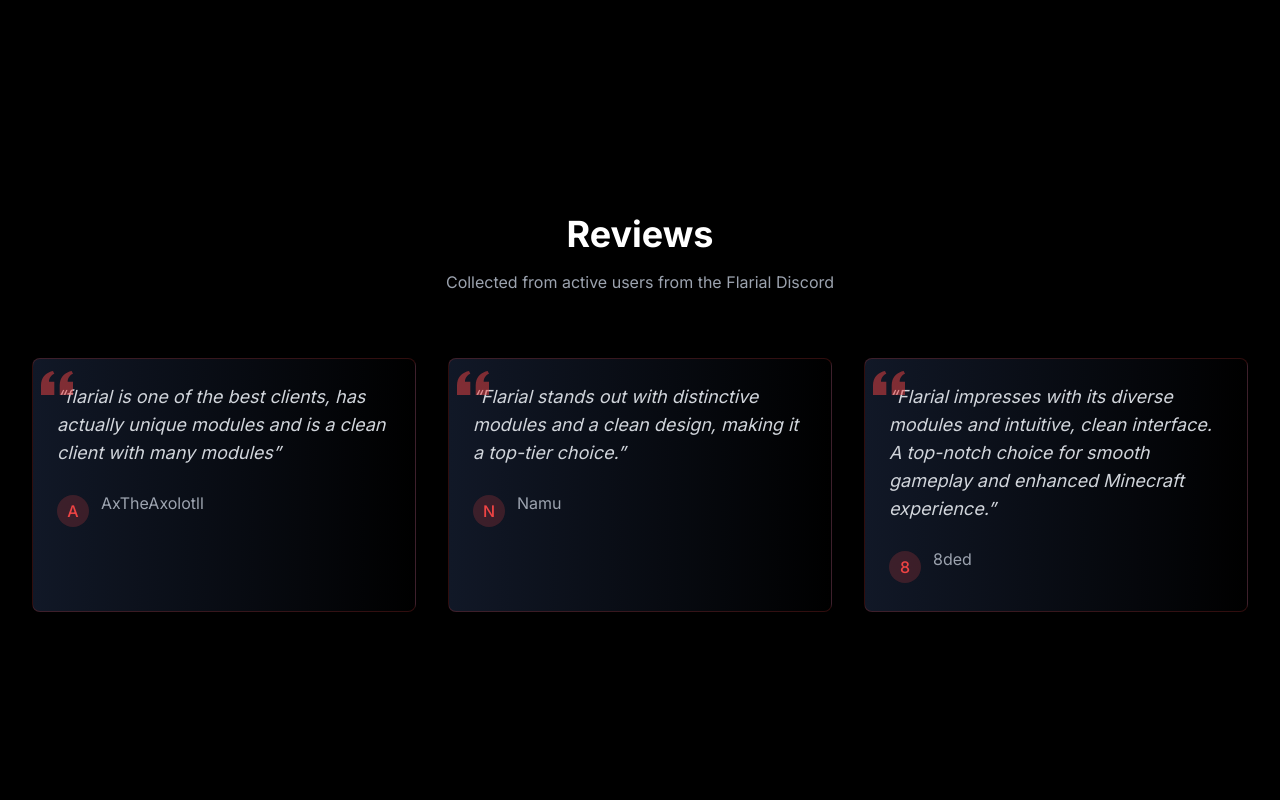
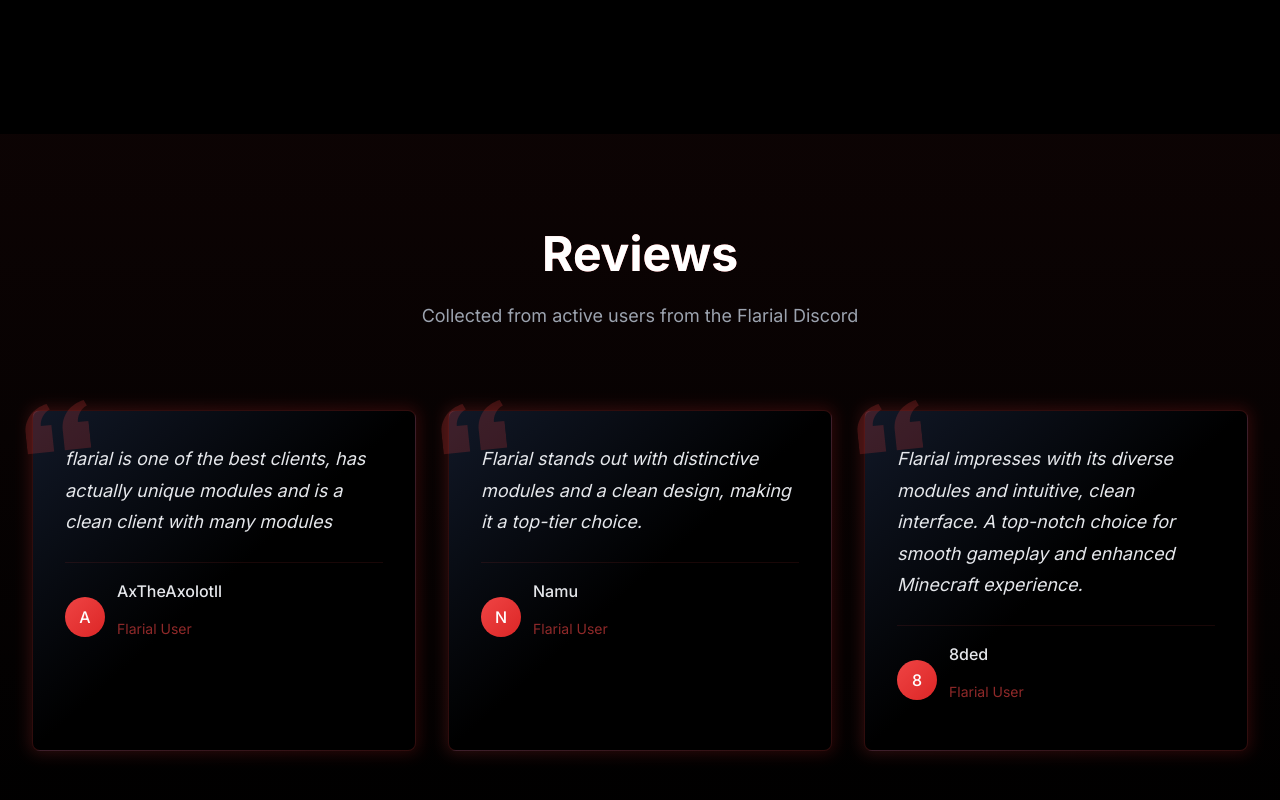
Before and after one commit to xStormyy/flarial-website, a Next.js app: page / in a window 1280 px wide. Shown: the part 2160-2960 px from the top of the page. Built offline with nearby package versions, Linux system fonts and the light colour scheme.

Commit message:
Enhance Reviews section with improved styling and animations

```diff
--- a/src/components/sections/Reviews.tsx
+++ b/src/components/sections/Reviews.tsx
@@ -19,42 +19,51 @@
 
 export default function Reviews() {
   return (
-    <section className="py-20 bg-black">
-      <div className="max-w-7xl mx-auto px-4 sm:px-6 lg:px-8">
-        <div className="text-center mb-16">
-          <h2 className="text-4xl font-bold text-white mb-4">Reviews</h2>
-          <p className="text-gray-400">Collected from active users from the Flarial Discord</p>
+    <section className="py-24 bg-black relative overflow-hidden">
+      <div className="absolute inset-0 bg-gradient-to-b from-red-500/5 to-transparent"/>
+      <div className="max-w-7xl mx-auto px-4 sm:px-6 lg:px-8 relative">
+        <div className="text-center mb-20">
+          <h2 className="text-5xl font-bold text-white mb-6 bg-clip-text text-transparent bg-gradient-to-r from-red-500 to-red-300">Reviews</h2>
+          <p className="text-gray-400 text-lg">Collected from active users from the Flarial Discord</p>
         </div>
 
         <div className="grid grid-cols-1 md:grid-cols-3 gap-8">
           {reviews.map((review, index) => (
             <motion.div
               key={index}
-              initial={{ opacity: 0, scale: 0.9 }}
-              whileInView={{ opacity: 1, scale: 1 }}
+              initial={{ opacity: 0, y: 20 }}
+              whileInView={{ opacity: 1, y: 0 }}
               viewport={{ once: true }}
-              transition={{ duration: 0.5, delay: index * 0.2 }}
+              transition={{ duration: 0.6, delay: index * 0.2 }}
             >
-              <div className="bg-gradient-to-r from-gray-900 to-black rounded-lg p-6 h-full border border-red-500/20 hover:border-red-500/40 transition-colors duration-300">
-                <div className="relative">
+              <div className="group relative h-full">
+                <div className="absolute -inset-0.5 bg-gradient-to-r from-red-500 to-red-600 rounded-lg blur opacity-20 group-hover:opacity-30 transition duration-300"/>
+                <div className="relative bg-gradient-to-br from-gray-900 via-black to-black rounded-lg p-8 h-full min-h-[320px] border border-red-500/20 group-hover:border-red-500/40 transition-all duration-300 flex flex-col justify-between">
+                  <div className="absolute -top-4 -left-2 text-red-500/20 pointer-events-none">
                     <svg
-                    className="absolute -top-4 -left-4 h-8 w-8 text-red-500 opacity-50"
+                      className="h-16 w-16 transform -rotate-6"
                       fill="currentColor"
                       viewBox="0 0 24 24"
                     >
                       <path d="M14.017 21v-7.391c0-5.704 3.731-9.57 8.983-10.609l.995 2.151c-2.432.917-3.995 3.638-3.995 5.849h4v10h-9.983zm-14.017 0v-7.391c0-5.704 3.748-9.57 9-10.609l.996 2.151c-2.433.917-3.996 3.638-3.996 5.849h3.983v10h-9.983z" />
                     </svg>
-                  <p className="text-gray-300 mb-4 text-lg italic">
-                    &ldquo;{review.content}&rdquo;
+                  </div>
+                  <div className="relative z-10">
+                    <p className="text-gray-200 text-lg leading-relaxed mb-6 italic">
+                      {review.content}
                     </p>
-                </div>
-                <div className="flex items-center mt-6">
-                  <div className="h-8 w-8 rounded-full bg-red-500/20 flex items-center justify-center">
-                    <span className="text-red-500 font-medium">
+                    <div className="flex items-center pt-4 border-t border-red-500/10">
+                      <div className="h-10 w-10 rounded-full bg-gradient-to-br from-red-500 to-red-600 flex items-center justify-center">
+                        <span className="text-white font-medium">
                           {review.author.charAt(0).toUpperCase()}
                         </span>
                       </div>
-                  <p className="ml-3 text-gray-400">{review.author}</p>
+                      <div className="ml-3">
+                        <p className="text-gray-200 font-medium">{review.author}</p>
+                        <p className="text-red-500/60 text-sm">Flarial User</p>
+                      </div>
+                    </div>
+                  </div>
                 </div>
               </div>
             </motion.div>
```
Lines whose indentation alone changed are shown as unchanged.
